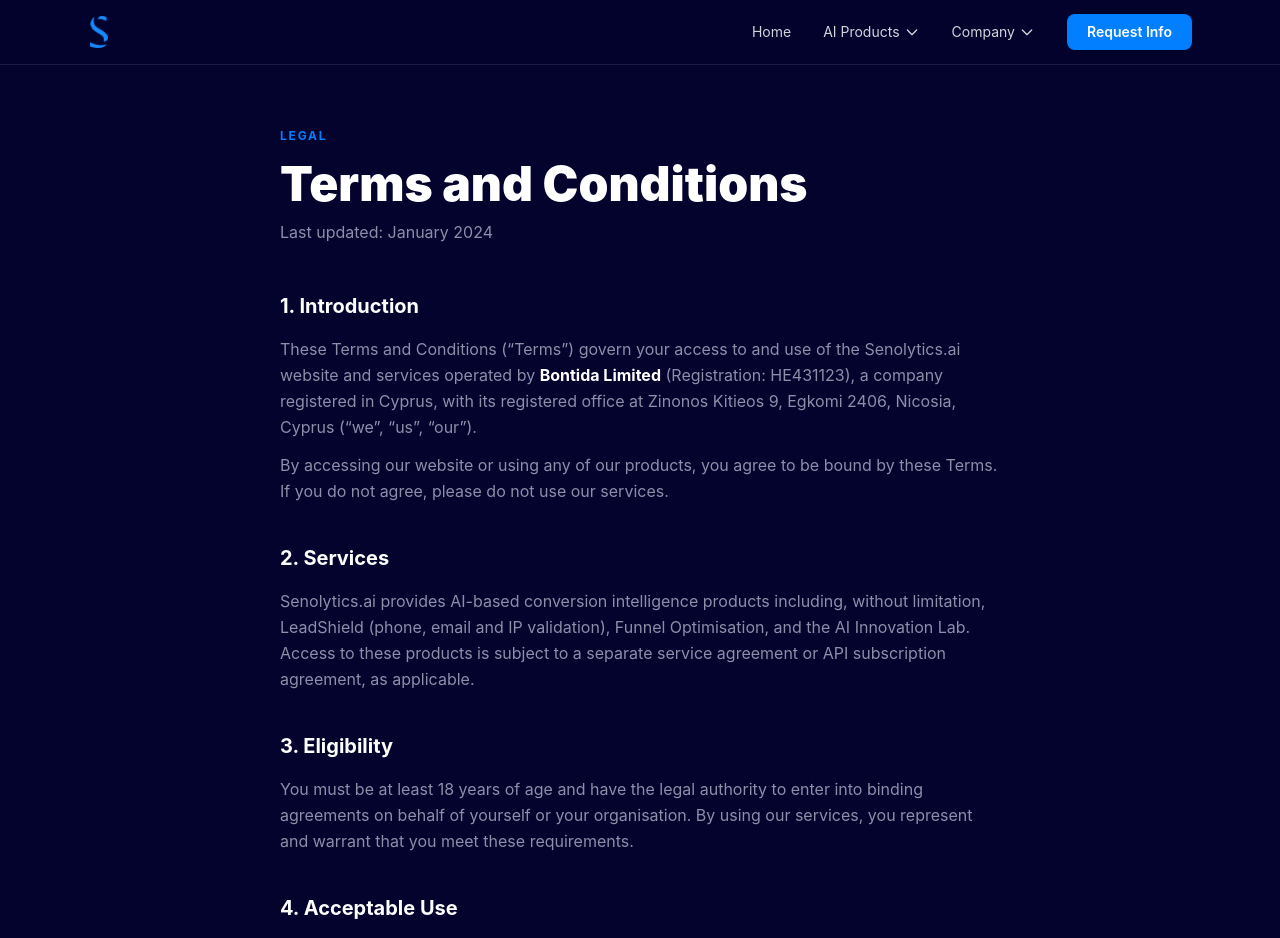
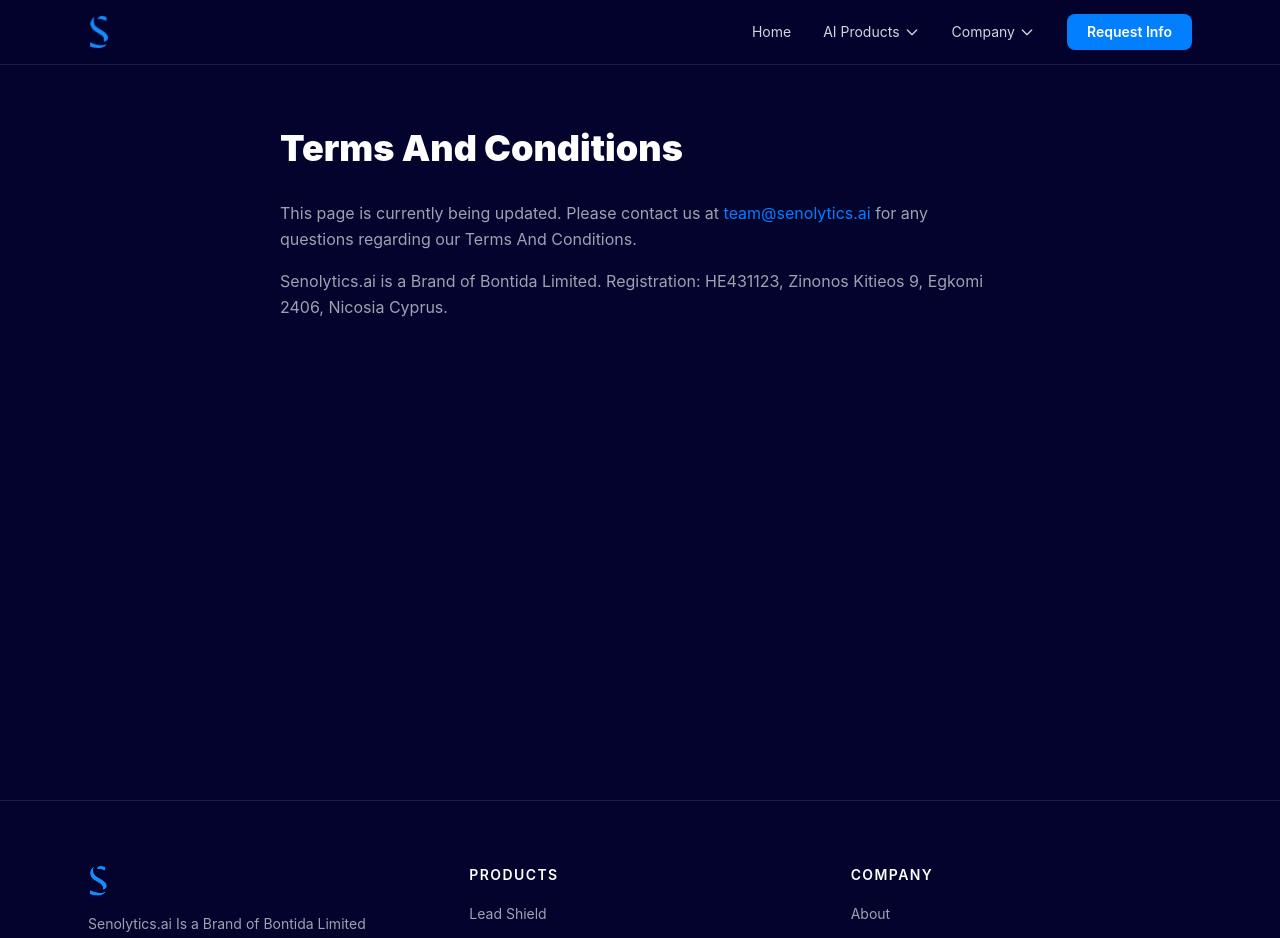
Before and after one commit to akermanai/senolytics-web, a Next.js app: page /terms-and-conditions in a window 1280 px wide. Shown: the top 938 px of the page. Built offline with nearby package versions, Linux system fonts and the light colour scheme.

Commit message:
revert: restore terms-and-conditions to stub for build diagnosis

```diff
--- a/app/terms-and-conditions/page.tsx
+++ b/app/terms-and-conditions/page.tsx
@@ -1,153 +1,12 @@
-export const metadata = {
-  title: "Terms and Conditions — senolytics.ai",
-  description: "Terms and conditions governing use of Senolytics.ai products and website.",
-};
-
-export default function TermsAndConditionsPage() {
+export const metadata = { title: "Terms And Conditions — senolytics.ai" };
+export default function Page() {
   return (
     <section className="bg-[#03032e] pt-32 pb-24 min-h-screen">
       <div className="max-w-3xl mx-auto px-6">
-        <span className="text-[#027fff] text-xs font-bold uppercase tracking-[0.15em] block mb-4">Legal</span>
-        <h1 className="text-4xl md:text-5xl font-black text-white leading-tight mb-3">Terms and Conditions</h1>
-        <p className="text-[#8b8fa8] mb-12">Last updated: January 2024</p>
-
-        <div className="space-y-10 text-[#8b8fa8] leading-relaxed">
-
-          <div>
-            <h2 className="text-white font-bold text-xl mb-4">1. Introduction</h2>
-            <p>
-              These Terms and Conditions (&ldquo;Terms&rdquo;) govern your access to and use of the
-              Senolytics.ai website and services operated by{" "}
-              <strong className="text-white">Bontida Limited</strong> (Registration: HE431123),
-              a company registered in Cyprus, with its registered office at Zinonos Kitieos 9,
-              Egkomi 2406, Nicosia, Cyprus (&ldquo;we&rdquo;, &ldquo;us&rdquo;, &ldquo;our&rdquo;).
-            </p>
-            <p className="mt-3">
-              By accessing our website or using any of our products, you agree to be bound by
-              these Terms. If you do not agree, please do not use our services.
-            </p>
-          </div>
-
-          <div>
-            <h2 className="text-white font-bold text-xl mb-4">2. Services</h2>
-            <p>
-              Senolytics.ai provides AI-based conversion intelligence products including, without
-              limitation, LeadShield (phone, email and IP validation), Funnel Optimisation, and
-              the AI Innovation Lab. Access to these products is subject to a separate service
-              agreement or API subscription agreement, as applicable.
-            </p>
-          </div>
-
-          <div>
-            <h2 className="text-white font-bold text-xl mb-4">3. Eligibility</h2>
-            <p>
-              You must be at least 18 years of age and have the legal authority to enter into
-              binding agreements on behalf of yourself or your organisation. By using our
-              services, you represent and warrant that you meet these requirements.
-            </p>
-          </div>
-
-          <div>
-            <h2 className="text-white font-bold text-xl mb-4">4. Acceptable Use</h2>
-            <p>You agree not to:</p>
-            <ul className="mt-3 space-y-2 list-disc list-inside">
-              <li>Use our services for any unlawful purpose or in violation of any applicable law or regulation.</li>
-              <li>Attempt to gain unauthorised access to our systems, data or networks.</li>
-              <li>Use our API to conduct high-volume scraping or data harvesting beyond the agreed rate limits.</li>
-              <li>Resell, redistribute or sublicense access to our services without our written consent.</li>
-              <li>Use our services to harass, harm, or defraud any individual or organisation.</li>
-              <li>Introduce viruses, malware or other harmful code into our systems.</li>
-            </ul>
-          </div>
-
-          <div>
-            <h2 className="text-white font-bold text-xl mb-4">5. Intellectual Property</h2>
-            <p>
-              All content on this website, including but not limited to text, graphics, logos,
-              software, AI models and data compilations, is the property of Bontida Limited or
-              its licensors and is protected by applicable intellectual property laws. You may not
-              reproduce, distribute, or create derivative works without our prior written consent.
-            </p>
-          </div>
-
-          <div>
-            <h2 className="text-white font-bold text-xl mb-4">6. Disclaimer of Warranties</h2>
-            <p>
-              Our website and services are provided &ldquo;as is&rdquo; and &ldquo;as
-              available&rdquo; without any warranty of any kind, express or implied. We do not
-              warrant that the services will be uninterrupted, error-free, or free of viruses or
-              other harmful components. We make no warranty regarding the accuracy, completeness
-              or reliability of any data or results produced by our AI models.
-            </p>
-          </div>
-
-          <div>
-            <h2 className="text-white font-bold text-xl mb-4">7. Limitation of Liability</h2>
-            <p>
-              To the fullest extent permitted by applicable law, Bontida Limited shall not be
-              liable for any indirect, incidental, special, consequential or punitive damages,
-              or any loss of profits or revenues, whether incurred directly or indirectly, or
-              any loss of data, use, goodwill, or other intangible losses, resulting from your
-              use of our services.
-            </p>
-            <p className="mt-3">
-              Our total aggregate liability to you for any claim arising out of or relating to
-              these Terms or your use of our services shall not exceed the amounts paid by you
-              to us in the three months preceding the claim.
-            </p>
-          </div>
-
-          <div>
-            <h2 className="text-white font-bold text-xl mb-4">8. Privacy</h2>
-            <p>
-              Your use of our services is also governed by our{" "}
-              <a href="/privacy-policy" className="text-[#027fff] hover:underline">
-                Privacy Policy
-              </a>
-              , which is incorporated into these Terms by reference.
-            </p>
-          </div>
-
-          <div>
-            <h2 className="text-white font-bold text-xl mb-4">9. Governing Law</h2>
-            <p>
-              These Terms shall be governed by and construed in accordance with the laws of
-              the Republic of Cyprus. Any disputes arising under or in connection with these
-              Terms shall be subject to the exclusive jurisdiction of the courts of Cyprus.
-            </p>
-          </div>
-
-          <div>
-            <h2 className="text-white font-bold text-xl mb-4">10. Changes to These Terms</h2>
-            <p>
-              We reserve the right to modify these Terms at any time. Changes will be effective
-              upon posting to this page with an updated date. Your continued use of our services
-              after any changes constitutes your acceptance of the revised Terms.
-            </p>
-          </div>
-
-          <div>
-            <h2 className="text-white font-bold text-xl mb-4">11. Contact</h2>
-            <p>
-              For any questions regarding these Terms, please contact us at{" "}
-              <a href="mailto:team@senolytics.ai" className="text-[#027fff] hover:underline">
-                team@senolytics.ai
-              </a>
-              .
-            </p>
-          </div>
-
-          <div className="border-t border-white/10 pt-8">
-            <p>
-              <strong className="text-white">Bontida Limited</strong> (trading as Senolytics.ai)<br />
-              Zinonos Kitieos 9, Egkomi 2406, Nicosia, Cyprus<br />
-              Registration: HE431123<br />
-              <a href="mailto:team@senolytics.ai" className="text-[#027fff] hover:underline">
-                team@senolytics.ai
-              </a>
-            </p>
-          </div>
-
+        <h1 className="text-4xl font-black text-white mb-8">Terms And Conditions</h1>
+        <div className="text-gray-400 leading-relaxed space-y-4">
+          <p>This page is currently being updated. Please contact us at <a href="mailto:team@senolytics.ai" className="text-[#027fff] hover:underline">team@senolytics.ai</a> for any questions regarding our Terms And Conditions.</p>
+          <p>Senolytics.ai is a Brand of Bontida Limited. Registration: HE431123, Zinonos Kitieos 9, Egkomi 2406, Nicosia Cyprus.</p>
         </div>
       </div>
     </section>
```
